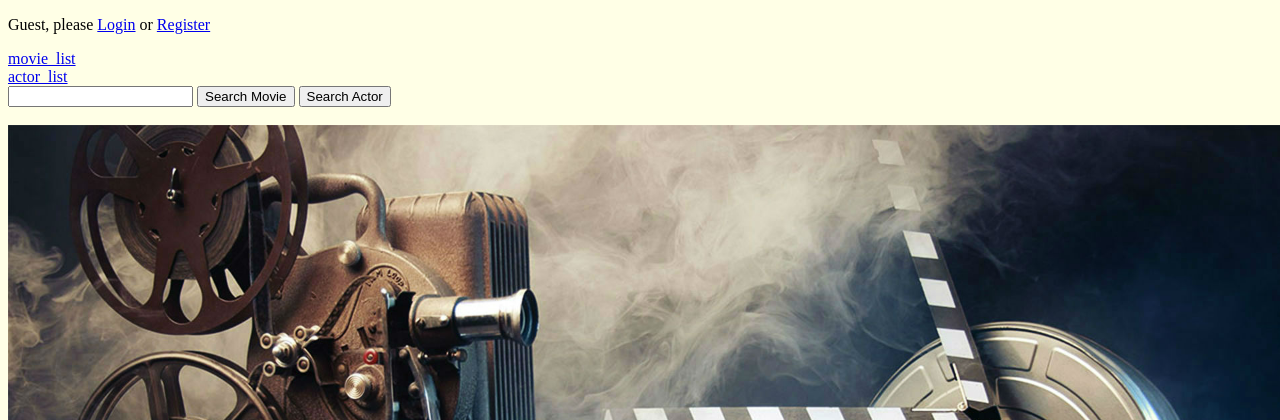
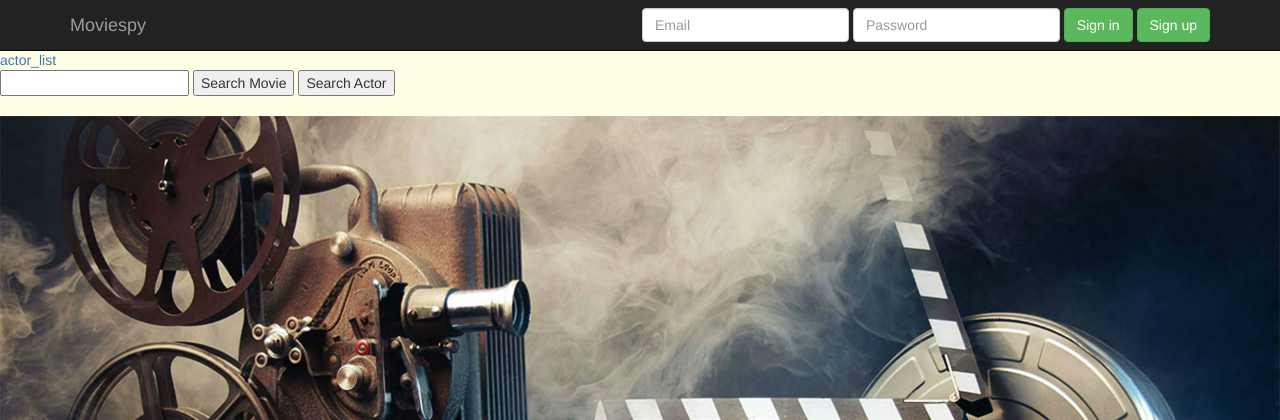
Before and after one commit to CS542-Team7/Movie-Django, a Django app: page / in a window 1280 px wide. Shown: the top 420 px of the page. Run offline with Django 3.2, Linux system fonts and the light colour scheme.

Commit message:
nav bar added

```diff
--- a/templates/index.html
+++ b/templates/index.html
@@ -3,9 +3,35 @@
 <head>
     <meta charset="UTF-8">
     <title>Welcome</title>
+    <link href="css/navbootstrap.min.css" rel="stylesheet">
+
 </head>
 <body style="background-color:#ffffe6;">
-
+    <nav class="navbar navbar-inverse navbar-fixed-top">
+      <div class="container">
+        <div class="navbar-header">
+          <button type="button" class="navbar-toggle collapsed" data-toggle="collapse" data-target="#navbar" aria-expanded="false" aria-controls="navbar">
+            <span class="sr-only">Toggle navigation</span>
+            <span class="icon-bar"></span>
+            <span class="icon-bar"></span>
+            <span class="icon-bar"></span>
+          </button>
+          <a class="navbar-brand" href="#">Moviespy</a>
+        </div>
+        <div id="navbar" class="navbar-collapse collapse">
+          <form class="navbar-form navbar-right">
+            <div class="form-group">
+              <input type="text" placeholder="Email" class="form-control">
+            </div>
+            <div class="form-group">
+              <input type="password" placeholder="Password" class="form-control">
+            </div>
+            <button type="submit" class="btn btn-success">Sign in</button>
+            <button type="submit" class="btn btn-success">Sign up</button>
+          </form>
+        </div><!--/.navbar-collapse -->
+      </div>
+    </nav>
     {% if user.is_authenticated %}
         <p>Welcome, {{ username }}  <a href="/movie/favorite/" target="_self">Favorite List</a>  <a href="/user/logout/">Logout</a></p>
     {% else %}
```
Lines whose indentation alone changed are shown as unchanged.
